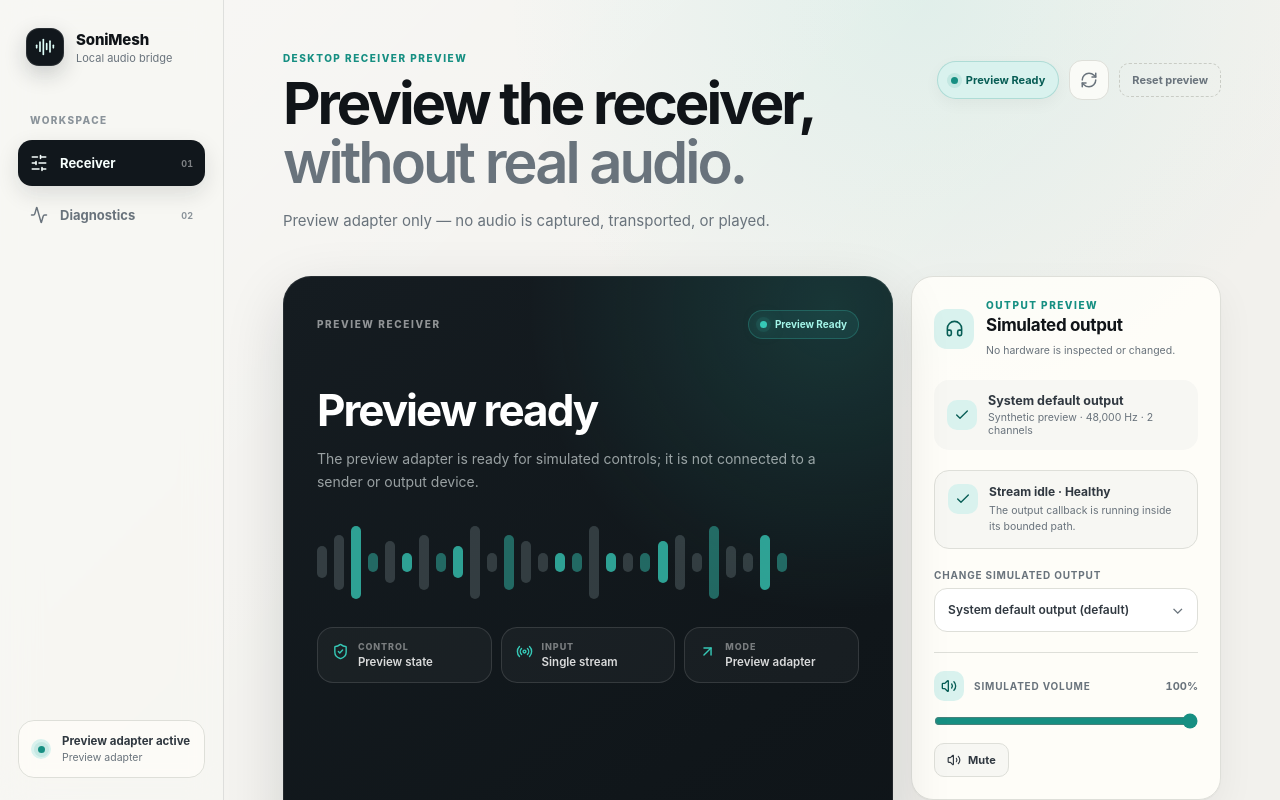
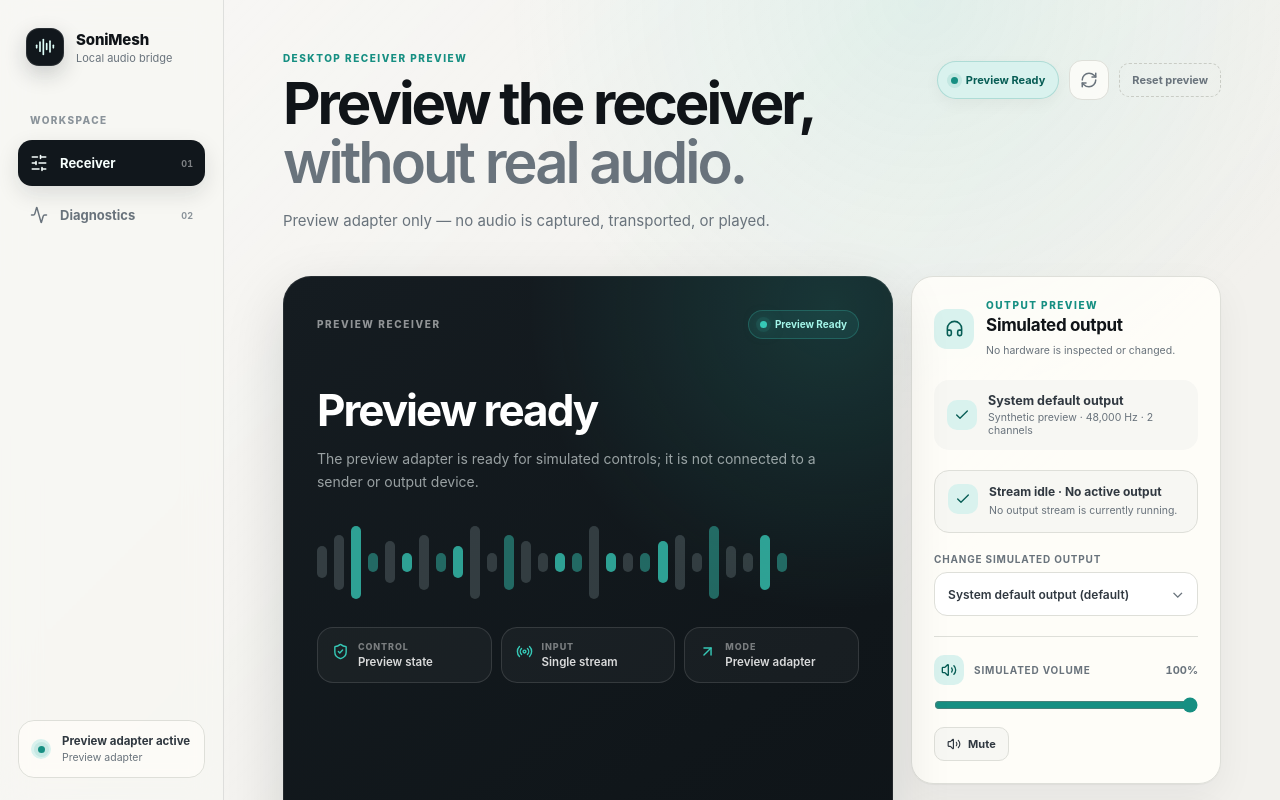
Before and after one commit to sonimesh-labs/sonimesh-dev, a Vue app in the folder apps/desktop-ui/: page / in a window 1280 px wide. Shown: the top 800 px of the page. Built offline with nearby package versions, Linux system fonts and the light colour scheme.

Commit message:
fix(ui): distinguish idle output from stale health

```diff
--- a/apps/desktop-ui/src/components/OutputPanel.vue
+++ b/apps/desktop-ui/src/components/OutputPanel.vue
@@ -34,6 +34,35 @@ const healthDetails: Record<OutputHealth, string> = {
   callbackCapacityExceeded: 'A callback exceeded the preallocated safe output bound.',
   streamError: 'The backend reported an asynchronous stream fault.',
 }
+
+type DisplayStatus = {
+  kind: OutputHealth | 'idle'
+  line: string
+  detail: string
+}
+
+const displayStatus = computed<DisplayStatus>(() => {
+  if (!props.output.streamActive && !props.output.faultReported) {
+    return {
+      kind: 'idle',
+      line: 'Stream idle · No active output',
+      detail: 'No output stream is currently running.',
+    }
+  }
+
+  // A reported fault must never receive a healthy presentation, even if an
+  // adapter produces an inconsistent low-rate snapshot.
+  const health = props.output.faultReported && props.output.health === 'healthy'
+    ? 'streamError'
+    : props.output.health
+  const lifecycle = props.output.streamActive ? 'Stream active' : 'Stream idle'
+
+  return {
+    kind: health,
+    line: `${lifecycle} · ${healthLabels[health]}`,
+    detail: healthDetails[health],
+  }
+})
 </script>
 
 <template>
@@ -55,15 +84,15 @@ const healthDetails: Record<OutputHealth, string> = {
       </div>
     </div>
 
-    <div class="output-status" :class="`health-${output.health}`" aria-label="Output health">
+    <div class="output-status" :class="`health-${displayStatus.kind}`" aria-label="Output status">
       <span class="output-status-icon" aria-hidden="true">
-        <CircleAlert v-if="output.health === 'streamError'" :size="16" />
-        <Activity v-else-if="output.health === 'callbackCapacityExceeded'" :size="16" />
+        <CircleAlert v-if="displayStatus.kind === 'streamError'" :size="16" />
+        <Activity v-else-if="displayStatus.kind === 'callbackCapacityExceeded'" :size="16" />
         <Check v-else :size="16" />
       </span>
       <div>
-        <p class="output-status-line">{{ output.streamActive ? 'Stream active' : 'Stream idle' }} · {{ healthLabels[output.health] }}</p>
-        <p class="output-status-detail">{{ healthDetails[output.health] }}</p>
+        <p class="output-status-line">{{ displayStatus.line }}</p>
+        <p class="output-status-detail">{{ displayStatus.detail }}</p>
         <p v-if="output.faultReported" class="output-status-fault">A stream fault was reported; reselect or reconnect the output.</p>
       </div>
     </div>
```
Also changed, not shown: 1 other file (tests, documents, lock files or other folders).
